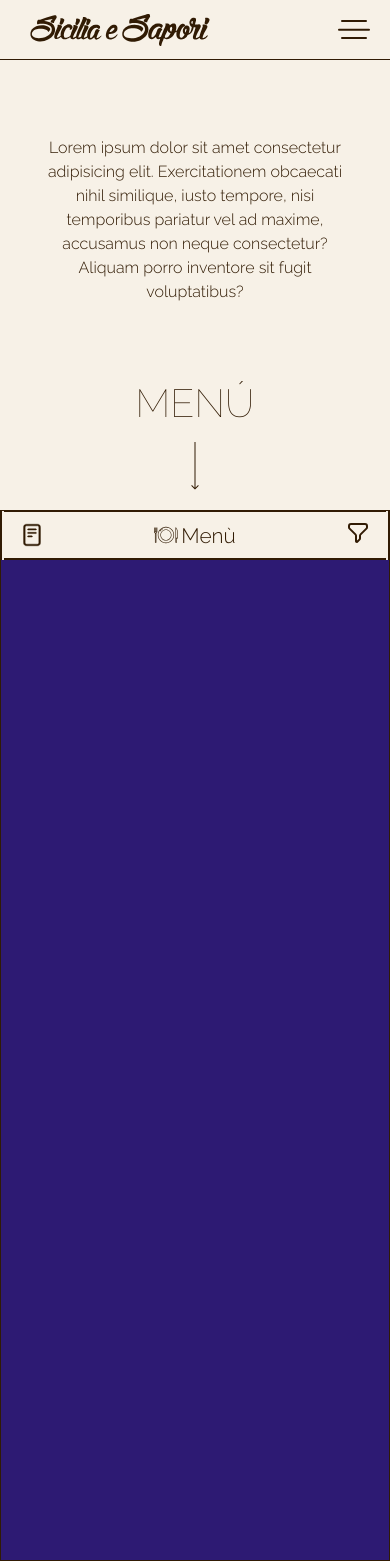
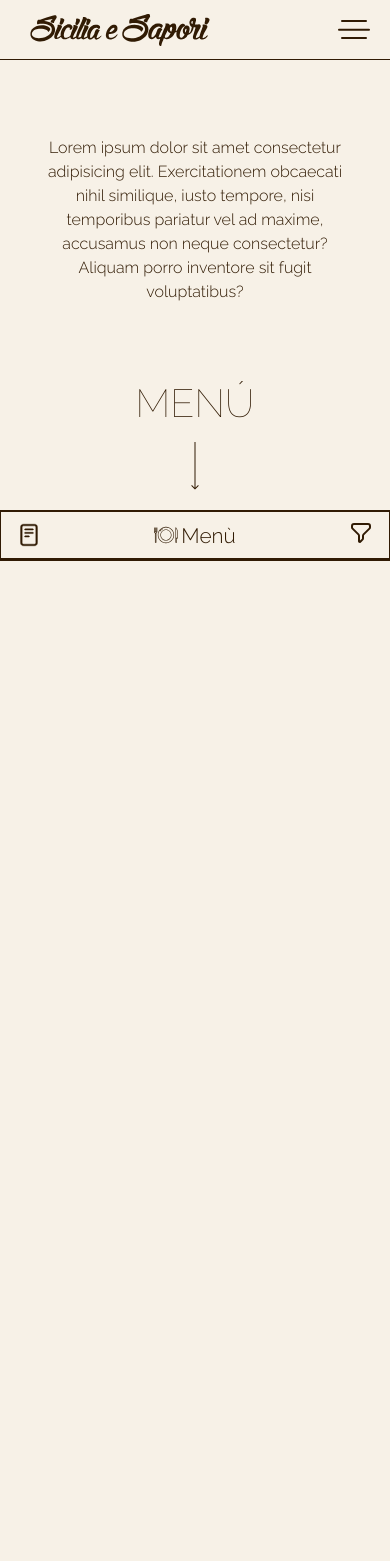
Before and after one commit to Giunta-Giovanni/sicilia_e_sapori_fe, a React (Vite) app: page /it/menu in a window 390 px wide. After the commit the page ends 854 px from the top, so only its background shows below. Built offline with nearby package versions, Linux system fonts and the light colour scheme; a web font is replaced by a local one.

Commit message:
refactor: create col box forn nav & products & add create component products

```diff
--- a/src/pages/menuPage/MenuPage.jsx
+++ b/src/pages/menuPage/MenuPage.jsx
@@ -18,8 +18,6 @@ export default function MenuPage() {
 
             {/* menuSection */}
             <MenuSection styles={styles} />
-
-
         </>
     )
 }
--- a/src/pages/menuPage/MenuPage.module.css
+++ b/src/pages/menuPage/MenuPage.module.css
@@ -43,21 +43,38 @@
     }
 }
 
-/* navbar */
-.menuSection .navbar {
+/* boxNavbar */
+
+.menuSection .boxNavbar {
     min-width: 300px;
     flex: 0 0 33.33%;
     border-right: 0.5px solid var(--primary-brown);
     border-left: 0.5px solid var(--primary-brown);
+}
+
+/* navbar */
+.boxNavbar .navbar {
+    position: sticky;
+    top: 80px;
     /* debug */
     /* height: 300px; */
+    z-index: 1000;
+    background-color: var(--primary-white);
 }
 
 @media (max-width:768px) {
-    .menuSection .navbar {
-        width: 100%;
+    .menuSection .boxNavbar {
+        position: sticky;
+        width: 100vw;
         min-width: 0;
-        padding: 0 0.1rem;
+        /* padding: 0 0.1rem; */
+        top: 60px
+    }
+
+    .boxNavbar .navbar {
+        top: 100px;
+        z-index: 1100;
+        width: 100vw;
     }
 }
 
@@ -259,15 +276,6 @@
     /* background-color: peru; */
 }
 
-/* products */
-.menuSection .products {
-    flex: 1;
-
-    /* debug */
-    background-color: rgb(45, 26, 115);
-    height: 1000px;
-}
-
 /* overlay */
 .overlay {
     position: absolute;
@@ -279,9 +287,6 @@
     opacity: 0.8;
     z-index: 999;
 }
-
-
-
 
 /* .iteme {
     display: flex;
```
